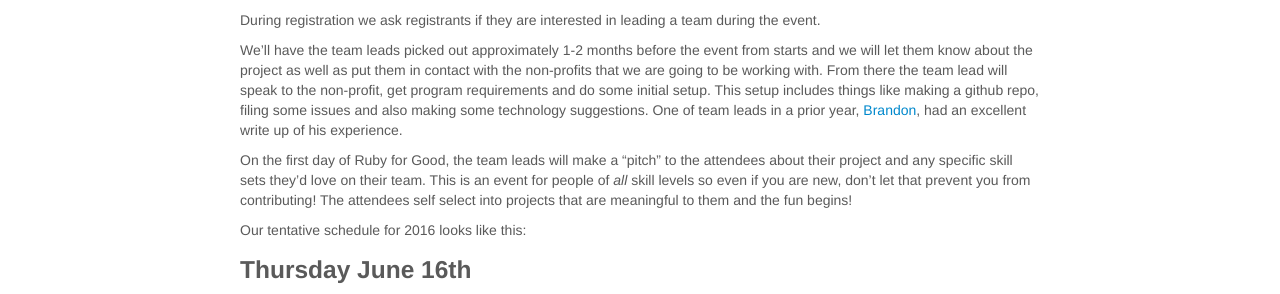
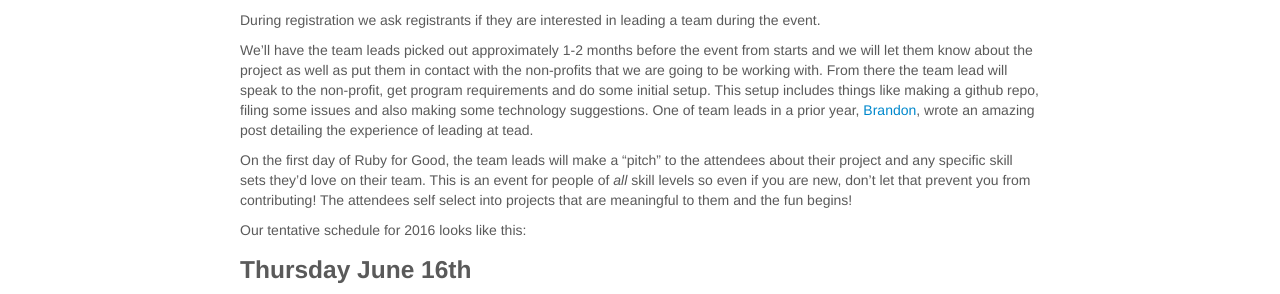
Before and after one commit to rubyforgood/rubyforgood.org--old, a Jekyll site: the page built from info.md, in a window 1280 px wide and 900 px high. Shown: the part 150-444 px from the top of the window. Built offline with Jekyll 4.4.1, drawn with Linux system fonts in a browser that asks for light colours.

Commit message:
wording fix

```diff
--- a/info.md
+++ b/info.md
@@ -8,7 +8,7 @@ The organizers of Ruby for Good work year round contacting and working with non-
 
 During registration we ask registrants if they are interested in leading a team during the event.
 
-We'll have the team leads picked out approximately 1-2 months before the event from starts and we will let them know about the project as well as put them in contact with the non-profits that we are going to be working with. From there the team lead will speak to the non-profit, get program requirements and do some initial setup. This setup includes things like making a github repo, filing some issues and also making some technology suggestions. One of team leads in a prior year, [Brandon](http://www.blrice.net/blog/2015/08/10/leading-a-team-at-ruby-for-good/), had an excellent write up of his experience.
+We'll have the team leads picked out approximately 1-2 months before the event from starts and we will let them know about the project as well as put them in contact with the non-profits that we are going to be working with. From there the team lead will speak to the non-profit, get program requirements and do some initial setup. This setup includes things like making a github repo, filing some issues and also making some technology suggestions. One of team leads in a prior year, [Brandon](http://www.blrice.net/blog/2015/08/10/leading-a-team-at-ruby-for-good/), wrote an amazing post detailing the experience of leading at tead.
 
 On the first day of Ruby for Good, the team leads will make a "pitch" to the attendees about their project and any specific skill sets they'd love on their team. This is an event for people of *all* skill levels so even if you are new, don't let that prevent you from contributing! The attendees self select into projects that are meaningful to them and the fun begins!
 
```
